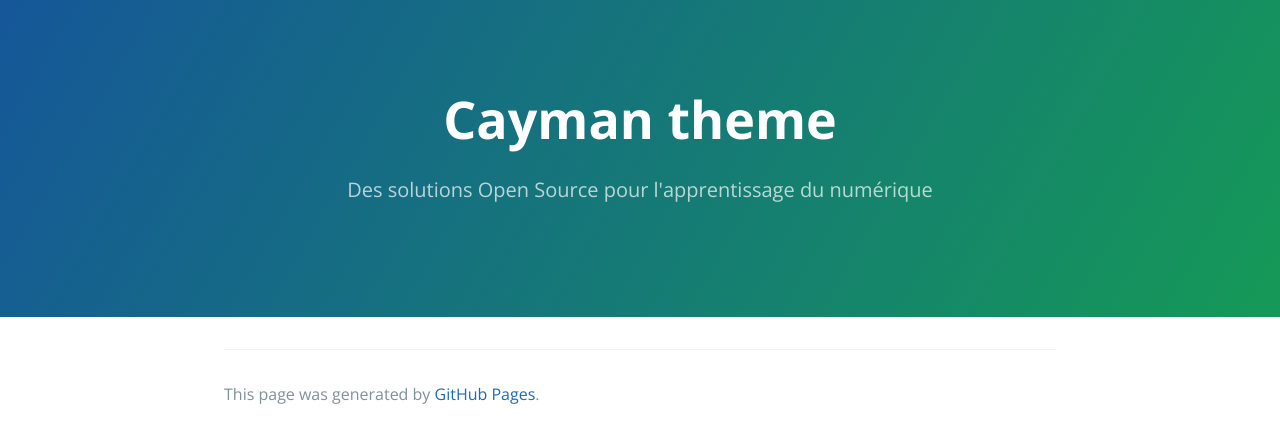
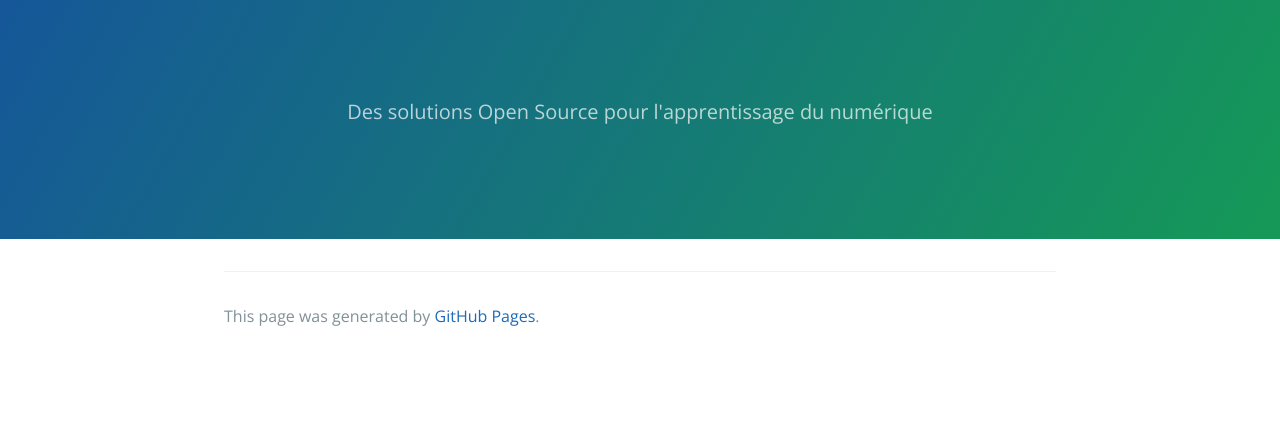
Before and after one commit to tech-num/tech-num.github.io, a Jekyll site: the page built from local/index.md, in a window 1280 px wide. Shown: the top 443 px of the page. Built offline with Jekyll 4.4.1, drawn with Linux system fonts in a browser that asks for light colours; our own code applies the rules of GitHub Pages for plain Markdown files.

Commit message:
Update default.html

```diff
--- a/_layouts/default.html
+++ b/_layouts/default.html
@@ -41,7 +41,7 @@
     <a id="skip-to-content" href="#content">Skip to the content.</a>
 
     <header class="page-header" role="banner">
-      <h1 class="project-name">{{ page.title | default: site.title | default: site.github.repository_name }}</h1>
+      <h1 class="project-name">{{ page.title }}</h1>
       <h2 class="project-tagline">Des solutions Open Source pour l'apprentissage du numérique</h2>
     </header>
 
```
